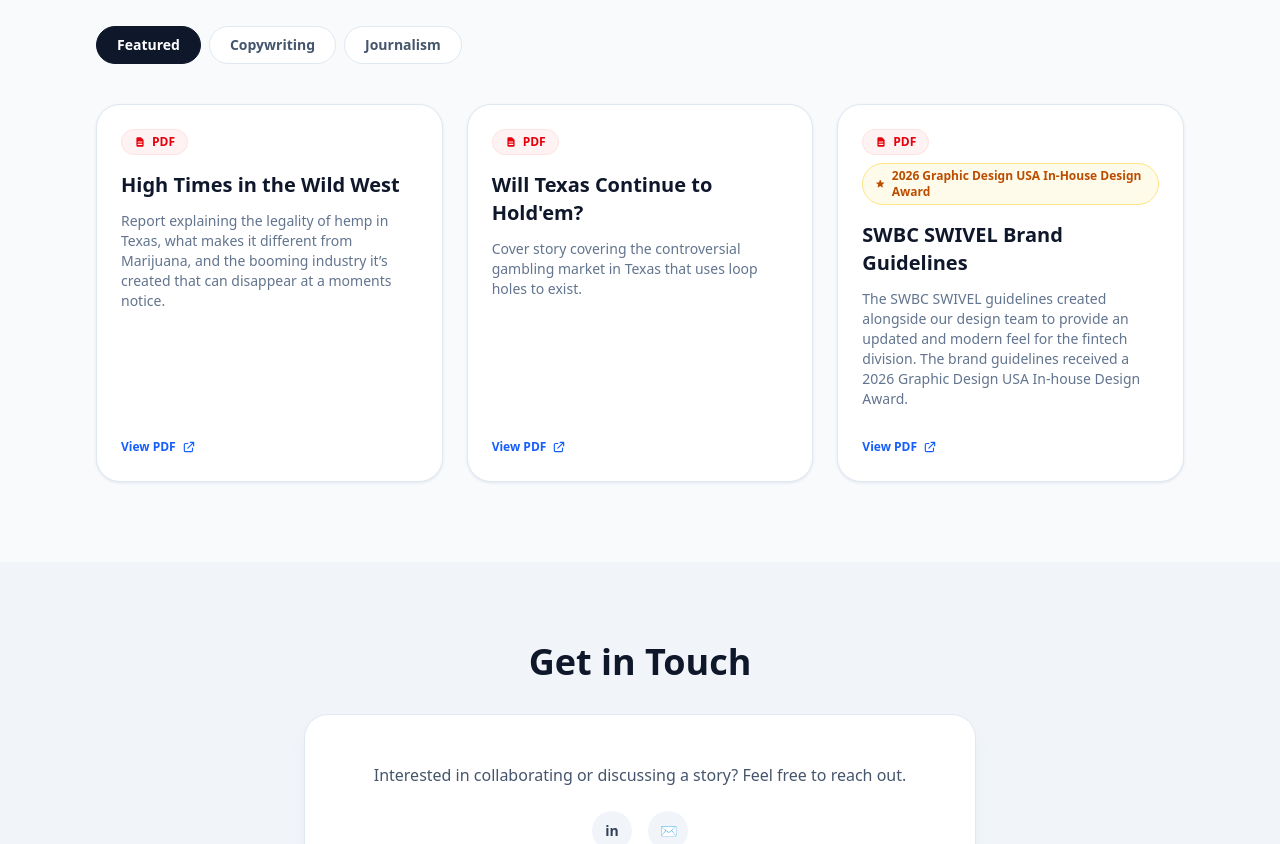
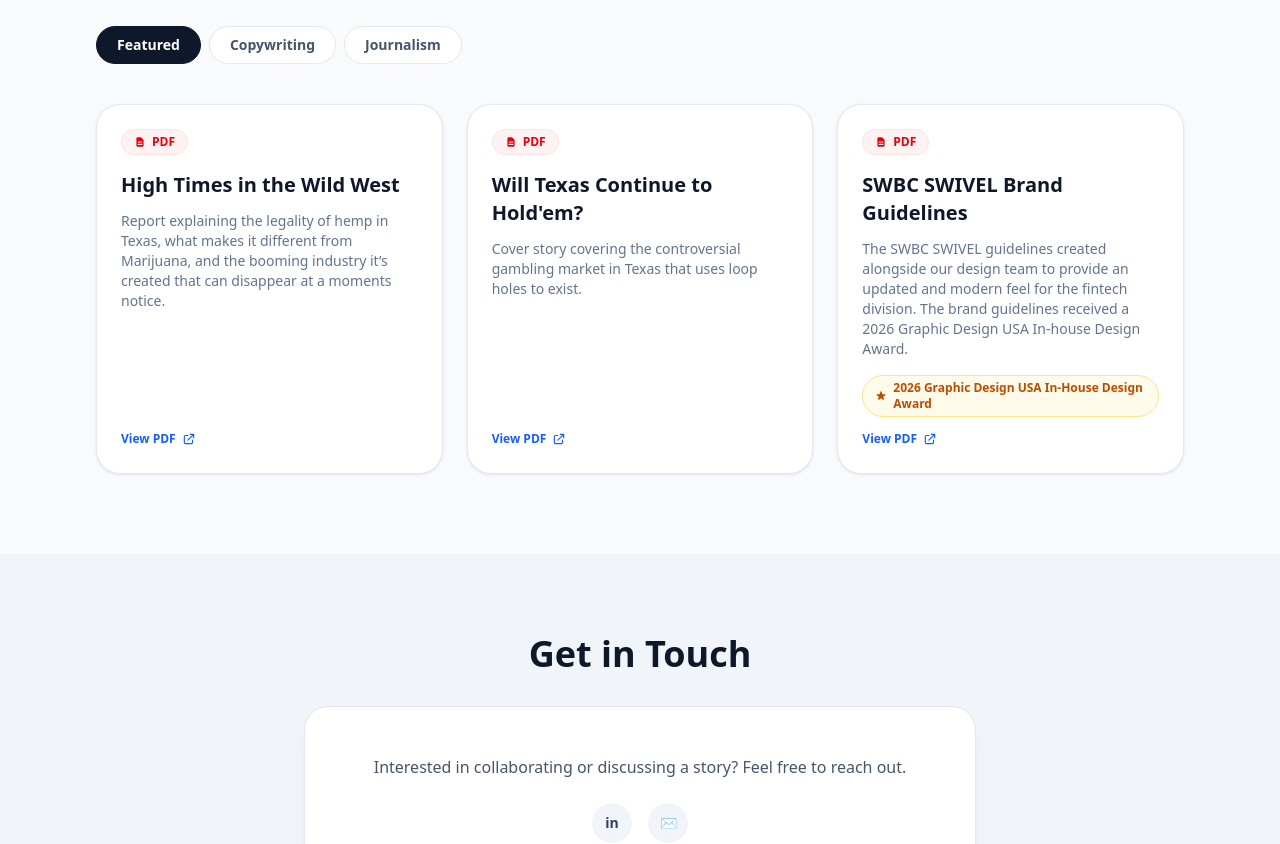
Before and after one commit to derekd50/portfolio_j_lopez, a Next.js app: page / in a window 1280 px wide. Shown: the part 840-1684 px from the top of the page. Built offline with nearby package versions, Linux system fonts and the light colour scheme.

Commit message:
moved award badge

```diff
--- a/src/components/FeaturedCard.tsx
+++ b/src/components/FeaturedCard.tsx
@@ -10,26 +10,26 @@ export default function FeaturedCard({ item }: FeaturedCardProps) {
 
   const cardContent = (
     <div className="flex flex-col h-full">
-      <div className="mb-4 flex flex-wrap gap-2">
+      <div className="mb-4">
         <span className="inline-flex items-center gap-1.5 px-3 py-1 text-xs font-semibold rounded-full bg-red-50 text-red-600 border border-red-100">
           <svg className="w-3 h-3" fill="currentColor" viewBox="0 0 20 20">
             <path fillRule="evenodd" d="M4 4a2 2 0 012-2h4.586A2 2 0 0112 2.586L15.414 6A2 2 0 0116 7.414V16a2 2 0 01-2 2H6a2 2 0 01-2-2V4zm2 6a1 1 0 011-1h6a1 1 0 110 2H7a1 1 0 01-1-1zm1 3a1 1 0 100 2h6a1 1 0 100-2H7z" clipRule="evenodd" />
           </svg>
           PDF
         </span>
-        {item.award && (
-          <span className="inline-flex items-center gap-1.5 px-3 py-1 text-xs font-semibold rounded-full bg-amber-50 text-amber-700 border border-amber-200">
-            <svg className="w-3 h-3" fill="currentColor" viewBox="0 0 20 20">
-              <path d="M9.049 2.927c.3-.921 1.603-.921 1.902 0l1.07 3.292a1 1 0 00.95.69h3.462c.969 0 1.371 1.24.588 1.81l-2.8 2.034a1 1 0 00-.364 1.118l1.07 3.292c.3.921-.755 1.688-1.54 1.118l-2.8-2.034a1 1 0 00-1.175 0l-2.8 2.034c-.784.57-1.838-.197-1.539-1.118l1.07-3.292a1 1 0 00-.364-1.118L2.98 8.72c-.783-.57-.38-1.81.588-1.81h3.461a1 1 0 00.951-.69l1.07-3.292z" />
-            </svg>
-            {item.award}
-          </span>
-        )}
       </div>
       <h3 className={`mb-3 text-xl font-bold transition-colors ${isPlaceholder ? "text-slate-400" : "text-slate-900 group-hover:text-blue-600"}`}>
         {item.title}
       </h3>
-      <p className="mb-6 text-slate-500 text-sm flex-grow">{item.description}</p>
+      <p className="mb-4 text-slate-500 text-sm flex-grow">{item.description}</p>
+      {item.award && (
+        <span className="inline-flex items-center gap-1.5 px-3 py-1 mb-2 text-xs font-semibold rounded-full bg-amber-50 text-amber-700 border border-amber-200">
+          <svg className="w-3 h-3 shrink-0" fill="currentColor" viewBox="0 0 20 20">
+            <path d="M9.049 2.927c.3-.921 1.603-.921 1.902 0l1.07 3.292a1 1 0 00.95.69h3.462c.969 0 1.371 1.24.588 1.81l-2.8 2.034a1 1 0 00-.364 1.118l1.07 3.292c.3.921-.755 1.688-1.54 1.118l-2.8-2.034a1 1 0 00-1.175 0l-2.8 2.034c-.784.57-1.838-.197-1.539-1.118l1.07-3.292a1 1 0 00-.364-1.118L2.98 8.72c-.783-.57-.38-1.81.588-1.81h3.461a1 1 0 00.951-.69l1.07-3.292z" />
+          </svg>
+          {item.award}
+        </span>
+      )}
       <div className="mt-auto">
         {isPlaceholder ? (
           <span className="inline-flex items-center gap-1.5 text-xs font-semibold text-slate-400">
```
